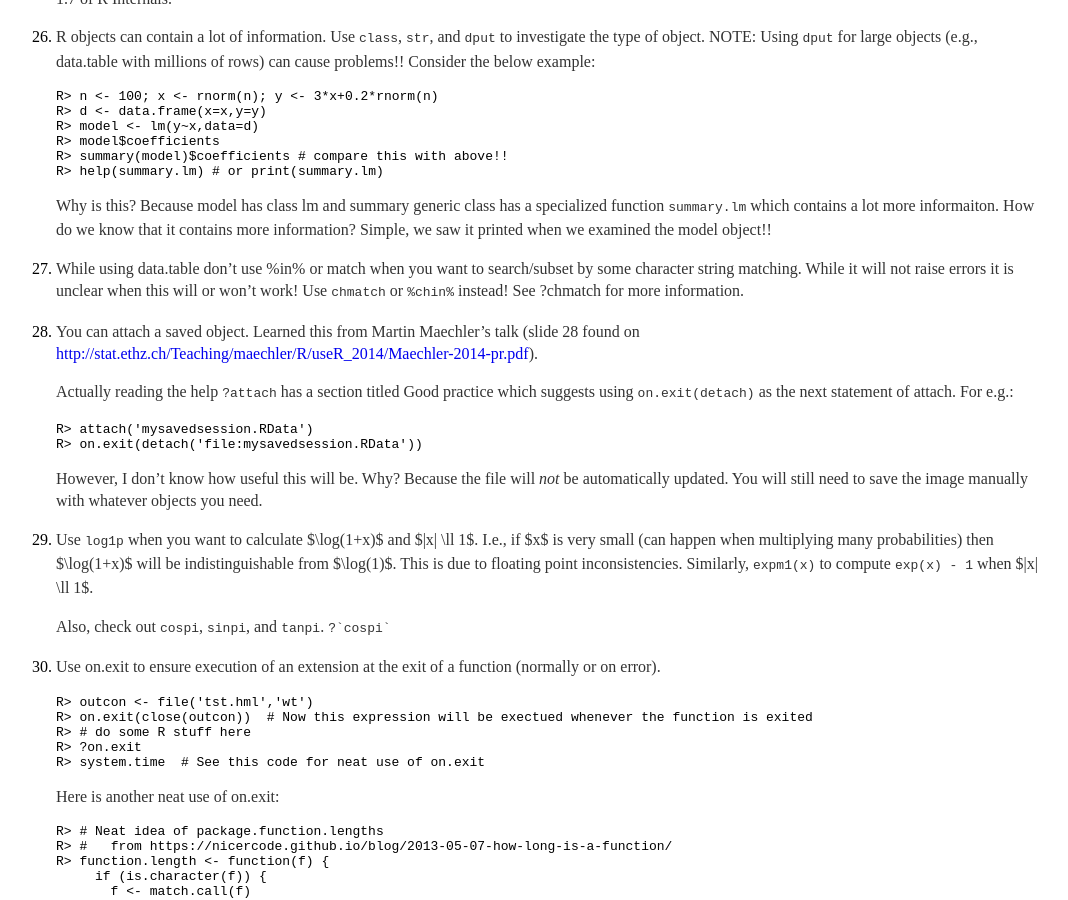
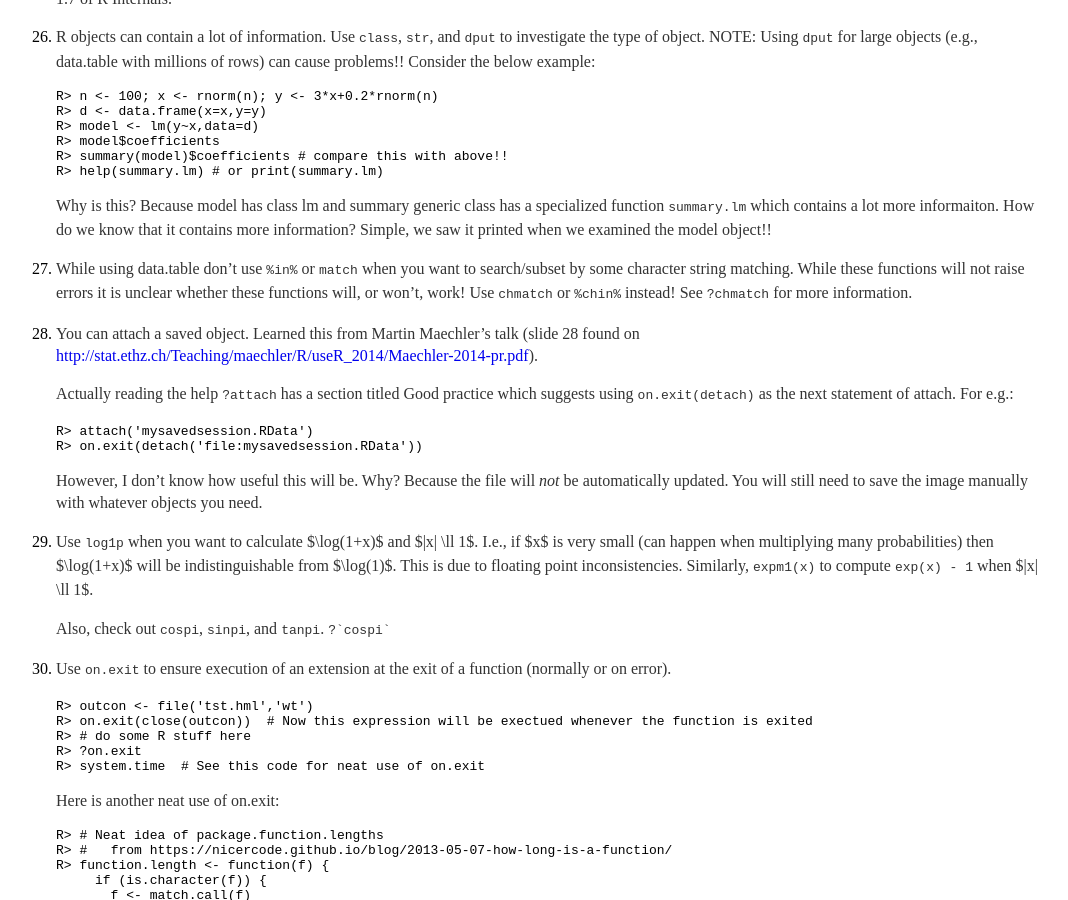
Before and after one commit to vlulla/vlulla.github.io, a Jekyll site: the page built from NOTES_R.md, in a window 1280 px wide and 900 px high, scrolled down 3984 px. Shown: the whole window, without its empty margins (112-1180 px from the left). Built offline with Jekyll 4.4.1, drawn with Linux system fonts in a browser that asks for light colours; some of the changed text lies outside the part shown.

Commit message:
fixed some typos

````diff
--- a/NOTES_R.md
+++ b/NOTES_R.md
@@ -335,10 +335,10 @@ layout: default
      How do we know that it contains more information?  Simple, we saw it
      printed when we examined the model object!!
 
- 27. While using data.table don't use %in% or match when you want to
-     search/subset by some character string matching.  While it will not
-     raise errors it is unclear when this will or won't work!  Use
-     `chmatch` or `%chin%` instead!  See ?chmatch for more information.
+ 27. While using data.table don't use `%in%` or `match` when you want to
+     search/subset by some character string matching.  While these functions will not
+     raise errors it is unclear whether these functions will, or won't, work!  Use
+     `chmatch` or `%chin%` instead!  See `?chmatch` for more information.
 
  28. You can attach a saved object.  Learned this from Martin Maechler's talk
      (slide 28 found on
@@ -364,7 +364,7 @@ layout: default
 
      Also, check out `cospi`, `sinpi`, and `tanpi`.  `` ?`cospi` ``
 
- 30. Use on.exit to ensure execution of an extension at the exit of a function
+ 30. Use `on.exit` to ensure execution of an extension at the exit of a function
      (normally or on error).
 
      ```r
@@ -1687,7 +1687,7 @@ layout: default
          ## paddedNumbers(c(1,19,101,1010,10283)) returns c("00001","00019","00101","01010","10283")
          stopifnot(all(nums > 0))
          width <- nchar(as.character(max(nums)))
-         fmt <- sprintf("%%0%dd")
+         fmt <- sprintf("%%0%dd",width)
          sprintf(fmt, nums)
      }
      ```
````
Also changed, not shown: other parts of NOTES_R.md (+2 -2 lines).
